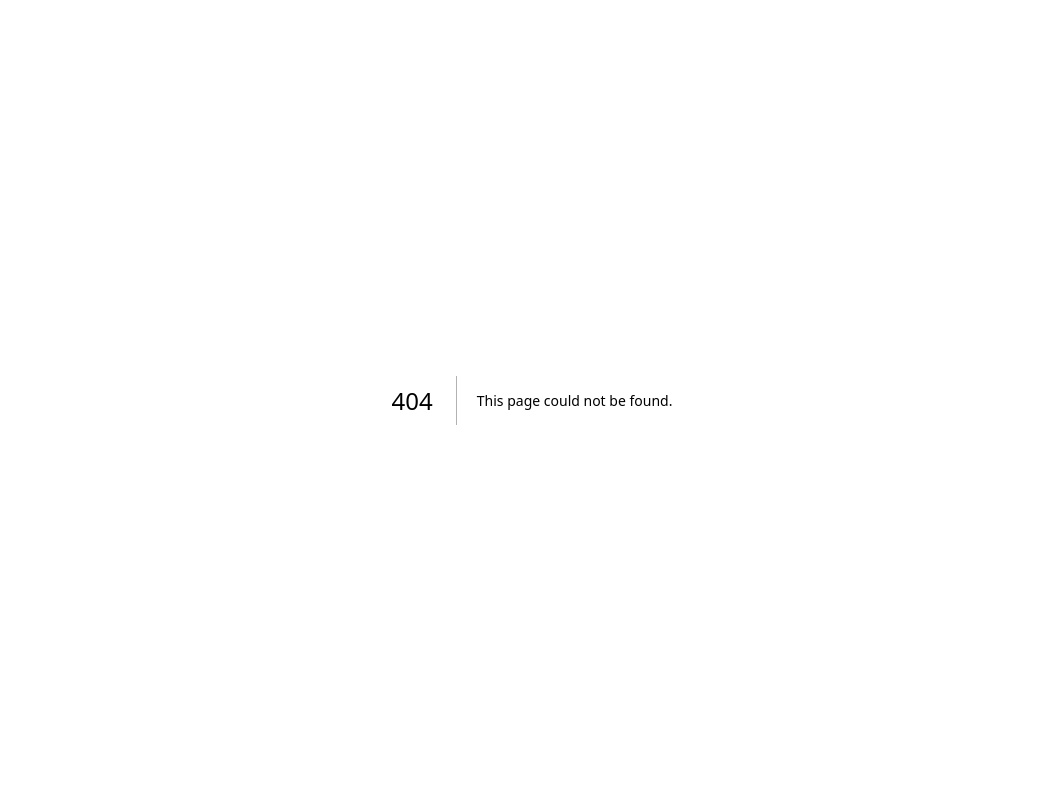
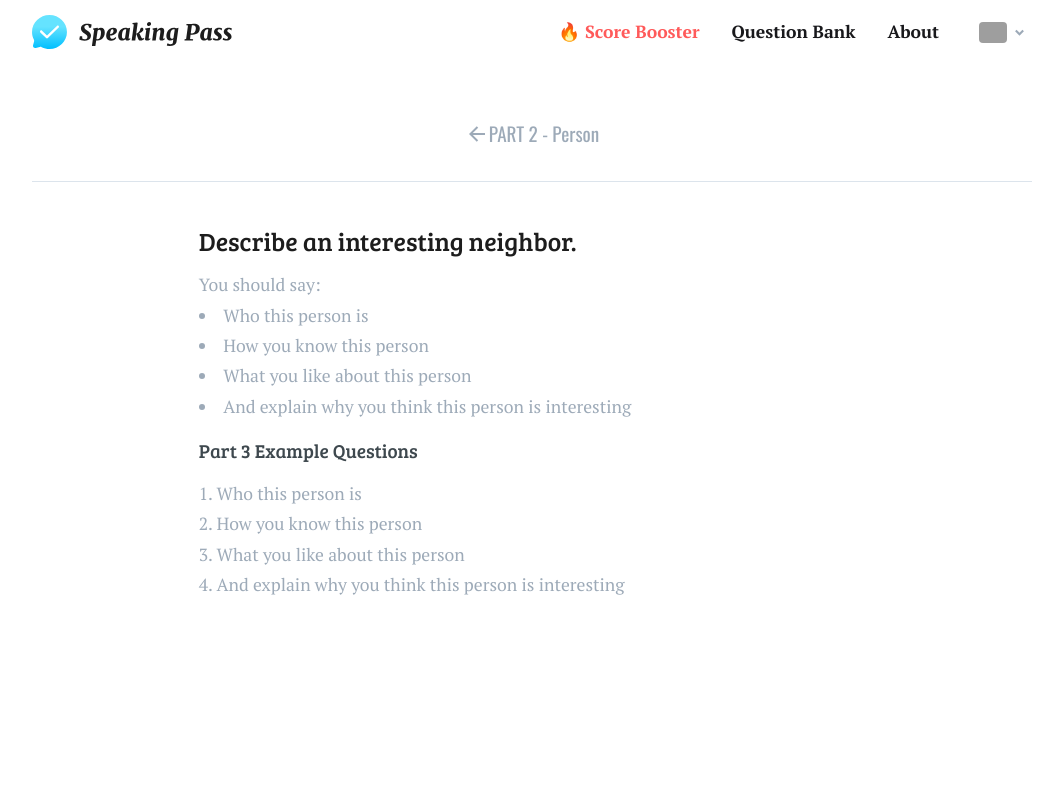
Before and after one commit to Mou2xie/SpeakingPass_v3, a Next.js app: page /1/part2/1 in a window 1280 px wide. Before the commit this address had no page. Shown: the top 800 px of the page, without its empty margins (108-1163 px from the left). Built offline with nearby package versions, Linux system fonts and the light colour scheme; grey boxes are pictures that could not be loaded.

Commit message:
feat: Update layout for Part One and Part Two pages; add Part Two Detail component

```diff
--- a/src/app/[lan]/part1/page.tsx
+++ b/src/app/[lan]/part1/page.tsx
@@ -24,7 +24,7 @@ export default function PartOnePage() {
 
     return (
         <>
-            <section className=" flex justify-around items-center mt-20 lg:mt-30">
+            <section className=" flex justify-around items-center h-20 lg:h-30 mt-20 lg:mt-30">
                 <h1 className="font-(family-name:--font-breeSerif) flex flex-col">
                     <span className=" text-3xl lg:text-[2.4rem] text-text-strong">PART 1</span>
                     <span className=" lg:text-2xl text-text-light">IELTS Speaking Questions</span>
--- /dev/null
+++ b/src/app/[lan]/part2/[id]/page.tsx
@@ -0,0 +1,37 @@
+import { RiArrowLeftLine } from "@remixicon/react";
+
+export default async function PartTwoDetail({ params }: { params: Promise<{ id: string }> }) {
+
+    const { id } = await params;
+
+    return (
+        <>
+            <section className=" mt-20 lg:mt-30">
+                <div className=" flex items-center justify-center text-text-light gap-0 hover:gap-1 transition-all duration-200">
+                    <RiArrowLeftLine />
+                    <span className=" font-(family-name:--font-oswald) lg:text-[1.2rem]">
+                        PART 2 - Person
+                    </span>
+                </div>
+            </section>
+            <hr className=" text-[#DCE4EC] my-5 lg:my-8" />
+            <section className=" flex flex-col my-10 lg:w-2/3 lg:mx-auto">
+                <h1 className=" font-(family-name:--font-breeSerif) text-[1.2rem] lg:text-[1.6rem] text-text-strong">Describe an interesting neighbor.</h1>
+                <p className=" font-(family-name:--font-ptSerif) text-text-light mt-3 lg:text-[1.1rem]">You should say:</p>
+                <ul className=" list-disc list-inside font-(family-name:--font-ptSerif) text-text-light lg:text-[1.1rem]">
+                    <li className=" my-1">Who this person is</li>
+                    <li className=" my-1">How you know this person</li>
+                    <li className=" my-1">What you like about this person</li>
+                    <li className=" my-1">And explain why you think this person is interesting</li>
+                </ul>
+                <h2 className=" font-(family-name:--font-breeSerif) text-[1.0rem] lg:text-[1.2rem] text-text-main my-3">Part 3 Example Questions</h2>
+                <ol className=" list-decimal list-inside font-(family-name:--font-ptSerif) text-text-light lg:text-[1.1rem]">
+                    <li className=" my-1">Who this person is</li>
+                    <li className=" my-1">How you know this person</li>
+                    <li className=" my-1">What you like about this person</li>
+                    <li className=" my-1">And explain why you think this person is interesting</li>
+                </ol>
+            </section>
+        </>
+    );
+}
```
Also changed, not shown: src/app/[lan]/part2/page.tsx (+2 -2 lines).
